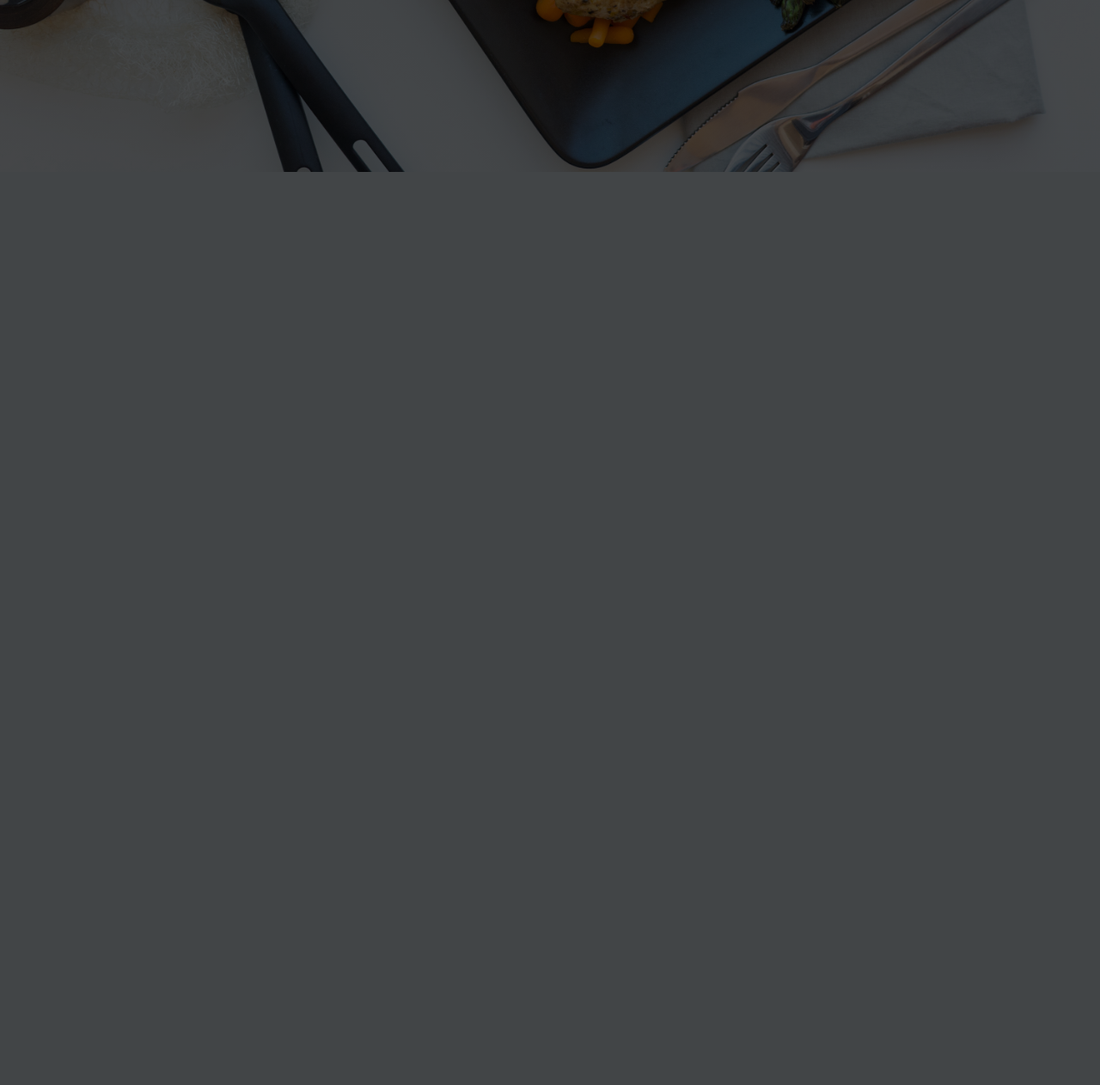
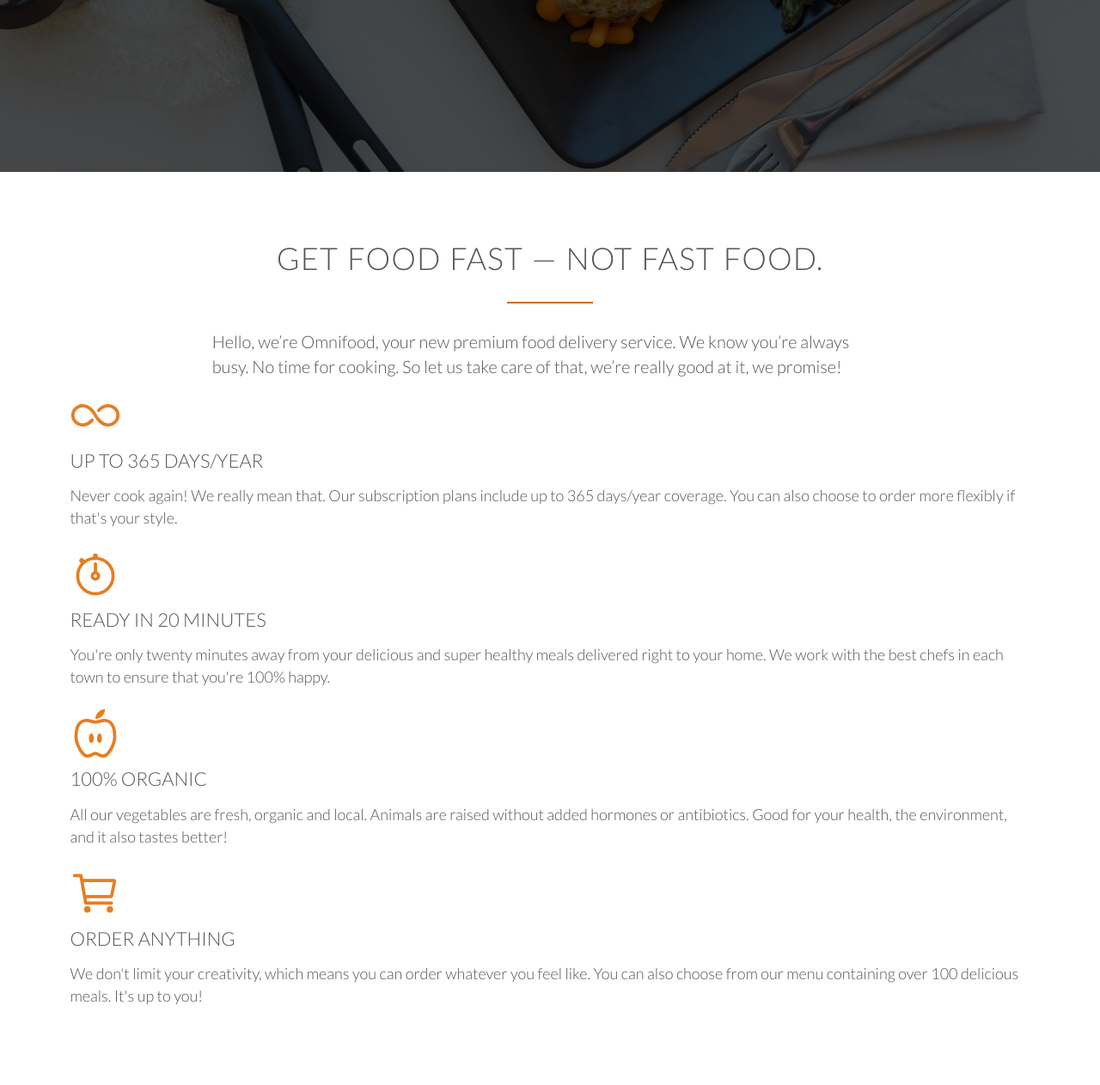
Before and after one commit to Nihal-Awad/OmniFood, a PHP site: page / in a window 1280 px wide. Shown: the part 600-1862 px from the top of the page at 86% size. Before the commit the page ends 800 px from the top, so only its background shows below. Run offline with PHP 8.4, Linux system fonts and the light colour scheme; some libraries are stand-ins or nearby versions.

Commit message:
add Feature section

```diff
--- a/index.html
+++ b/index.html
@@ -5,8 +5,9 @@
     <meta http-equiv="X-UA-Compatible" content="IE=edge">
     <meta name="viewport" content="width=device-width, initial-scale=1.0">
     <link rel="stylesheet" href="vendors/css/normalize.css">
-    <link rel="stylesheet" href="vendors/css/1.1 grid.css">
+    <link rel="stylesheet" href="vendors/css/1.3 grid.css">
     <link rel="stylesheet" href="styles/style.css">
+    <link rel="stylesheet" href="vendors/css/ionicons/">
     <link rel="preconnect" href="https://fonts.googleapis.com">
     <link rel="preconnect" href="https://fonts.gstatic.com" crossorigin>
     <link href="https://fonts.googleapis.com/css2?family=Lato:ital,wght@0,100;0,300;0,400;0,700;1,300&display=swap" rel="stylesheet">
@@ -32,7 +33,46 @@
 
         </div>
     </header>
+    <section class="section-feature">
+        <div class="row">
+            <h2>Get food fast &mdash; not fast food.</h2>
+            <p class="long-copy">Hello, we’re Omnifood, your new premium food delivery service. We know you’re always busy. No time for cooking. So let us take care of that, we’re really good at it, we promise!</p>
+        </div>
+        <div class="row">
+            <div class="col span-1-of-4 box">
+            <ion-icon name="infinite-outline" class="icon-big"></ion-icon>
+                <h3>Up to 365 days/year</h3>
+                <p>Never cook again! We really mean that. Our subscription plans include up to 365 days/year coverage. You can also choose to order more flexibly if that's your style.</p>
+
+            </div>
+            <div class="col span-1-of-4 box">
+                <ion-icon name="stopwatch-outline" class="icon-big"></ion-icon>
+                <h3>Ready in 20 minutes</h3>
+                <p>You're only twenty minutes away from your delicious and super healthy meals delivered right to your home. We work with the best chefs in each town to ensure that you're 100% happy.</p>
+
+            </div>
+            <div class="col span-1-of-4 box">
+                <ion-icon name="nutrition-outline" class="icon-big"></ion-icon>
+                <h3>100% organic</h3>
+                <p>All our vegetables are fresh, organic and local. Animals are raised without added hormones or antibiotics. Good for your health, the environment, and it also tastes better!</p>
+
+            </div>
+            <div class="col span-1-of-4 box">
+                <ion-icon name="cart-outline" class="icon-big"></ion-icon>
+                <h3>Order anything</h3>
+                <p>We don't limit your creativity, which means you can order whatever you feel like. You can also choose from our menu containing over 100 delicious meals. It's up to you!</p>
+
+            </div>
+        </div>
+
+    </section>
+
+    <script type="module" src="https://unpkg.com/ionicons@5.5.2/dist/ionicons/ionicons.esm.js"></script>
+<script nomodule src="https://unpkg.com/ionicons@5.5.2/dist/ionicons/ionicons.js"></script>
+</body>
+</html>
+
+<!--
 
 
-</body>
-</html>
+-->
--- a/styles/style.css
+++ b/styles/style.css
@@ -23,6 +23,12 @@ html{
     max-width: 1140px;
     margin: 0 auto;
 }
+section{
+    padding: 80px 0;
+}
+.box{
+    padding: 1%;
+}
 
 /* ----------------------------------------------------- */
 /* HEADER */
@@ -43,16 +49,63 @@ header{
 /* ----------------------------------------------------- */
 /* HEADINGS */
 /* ----------------------------------------------------- */
+h1, h2, h3{
+
+    font-weight: 300;
+    text-transform: uppercase;
+
+
+}
 h1{
     margin-top: 0;
     margin-bottom: 20px;
     color: #fff;
     font-size: 200%;
-    font-weight: 300;
-    text-transform: uppercase;
+    word-spacing: 3px;
     letter-spacing: 1px;
-    word-spacing: 3px;
 }
+h2{
+    font-size: 180%;
+    word-spacing: 2px;
+    text-align: center;
+    margin-bottom: 30px;
+    letter-spacing: 1px;
+}
+h2::after{
+    display: block;
+    height: 2px;
+    background-color: #cf6d17;
+    content: "";
+    width: 100px;
+    margin: 0 auto;
+    margin-top: 30px;
+}
+h3{
+    font-size: 110%;
+    margin-bottom: 15px;
+}
+/* ----------------------------------------------------- */
+/* PARAGRAPHS */
+/* ----------------------------------------------------- */
+ .long-copy{
+     line-height: 145%;
+     width: 69%;
+     margin-left: 15.5%;
+ }
+ .box p{
+     font-size: 90%;
+     line-height: 145%;
+ }
+ /* ----------------------------------------------------- */
+/* ICONS */
+/* ----------------------------------------------------- */
+ .icon-big{
+    font-size: 300%;
+    display: block;
+    color: #e67e22;
+    margin-bottom: 10px;
+
+ }
 
 /* ----------------------------------------------------- */
 /* BUTTONS */
```
